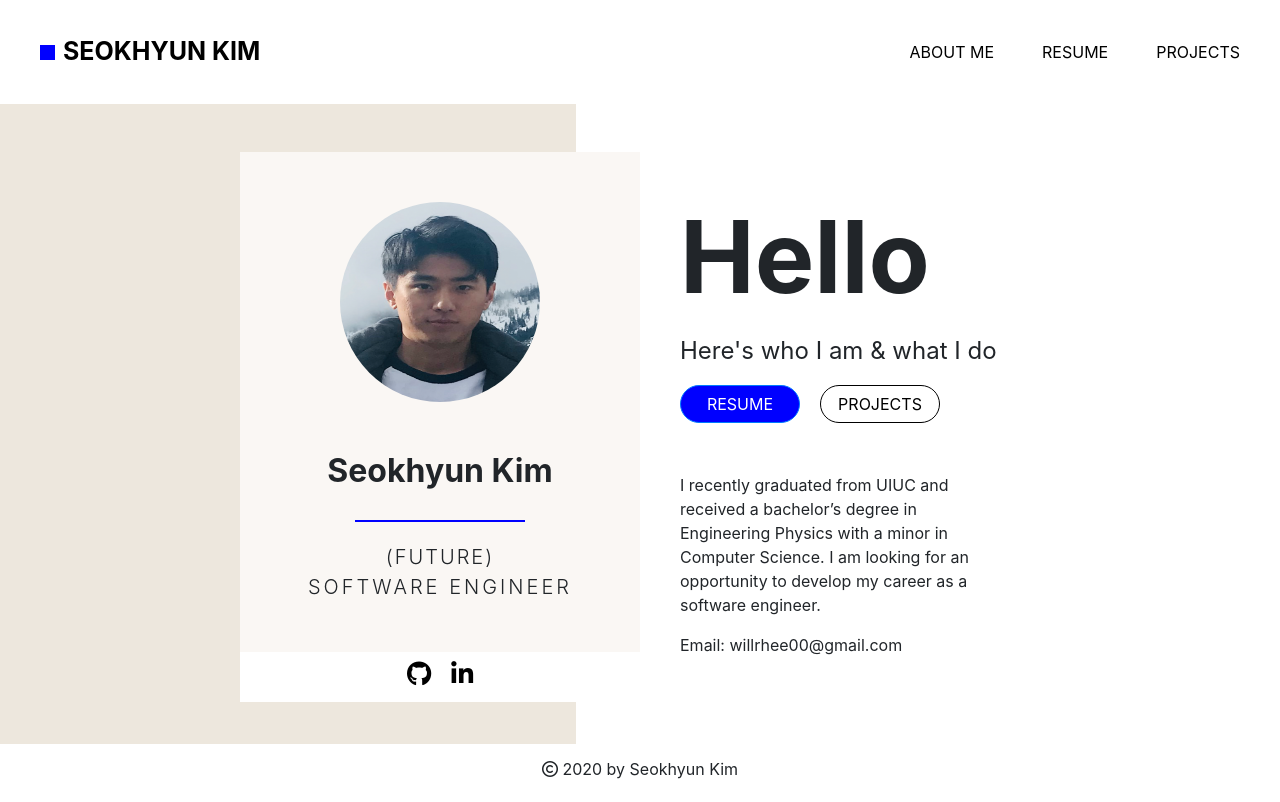
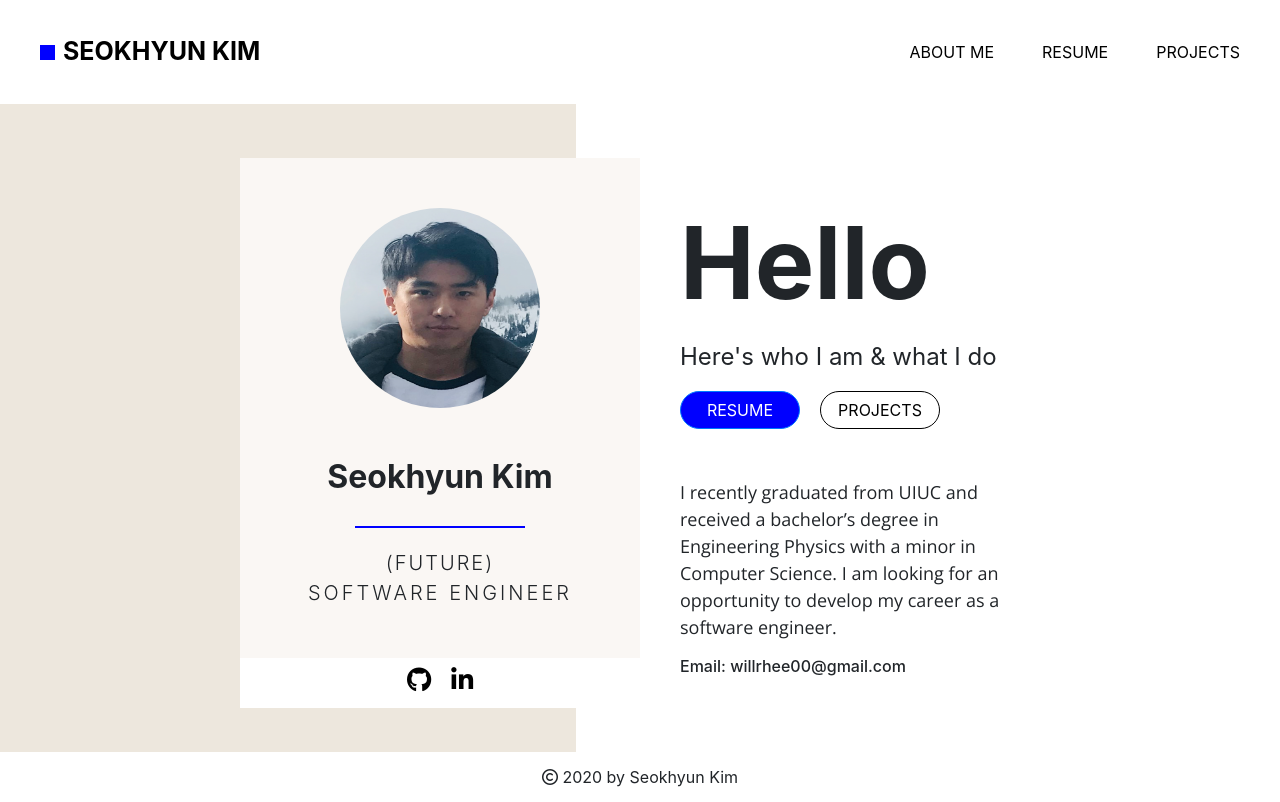
Before and after one commit to cornman00/portfolio, a React (Create React App) app: page / in a window 1280 px wide. Built offline with nearby package versions, Linux system fonts and the light colour scheme.

Commit message:
font added

```diff
--- a/public/index.html
+++ b/public/index.html
@@ -24,6 +24,12 @@
       work correctly both with client-side routing and a non-root public URL.
       Learn how to configure a non-root public URL by running `npm run build`.
     -->
+    <!-- Google Font-->
+
+    <link
+      href="https://fonts.googleapis.com/css2?family=Open+Sans:wght@300;400&display=swap"
+      rel="stylesheet"
+    />
     <!-- Font Awesome -->
     <script
       src="https://kit.fontawesome.com/df942f50b5.js"
--- a/src/App.scss
+++ b/src/App.scss
@@ -1,6 +1,6 @@
-$main-container-height: 80vh;
+$main-container-height: 81vh;
 $navbar-height: 13vh;
-$footer-height: 7vh;
+$footer-height: 6vh;
 
 @mixin bullet {
   height: 15px;
@@ -206,6 +206,8 @@ $footer-height: 7vh;
 
     #about-me {
       margin-top: 50px;
+      font-size: 18px;
+      font-family: "Open Sans", sans-serif;
     }
   }
 }
@@ -287,7 +289,7 @@ $footer-height: 7vh;
         width: 60%;
         display: inline-block;
         padding: 0 25px;
-        font-family: Arial, Helvetica, sans-serif;
+        font-family: "Open Sans", sans-serif;
       }
     }
   }
--- a/src/components/Home/CenterBox.js
+++ b/src/components/Home/CenterBox.js
@@ -55,7 +55,7 @@ export class CenterBox extends Component {
             Engineering Physics with a minor in Computer Science. I am looking
             for an opportunity to develop my career as a software engineer.
           </p>
-          <p>Email: willrhee00@gmail.com</p>
+          <h6>Email: willrhee00@gmail.com</h6>
         </div>
       </div>
     );
```
